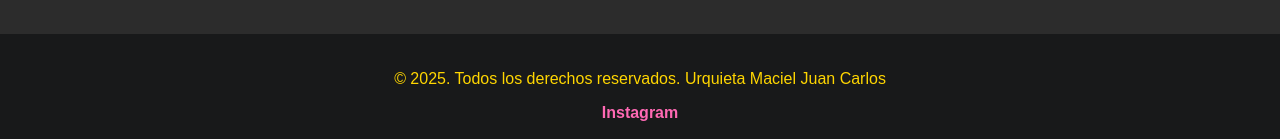
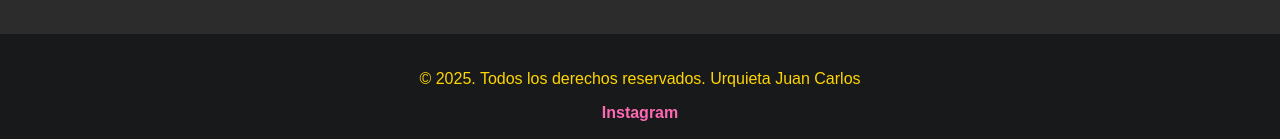
Before and after one commit to jjettas-16/zero, a plain HTML site: page Carrera.html in a window 1280 px wide. Shown: the part 3019-3158 px from the top of the page. Drawn offline with Linux system fonts and the light colour scheme.

Commit message:
Update footer copyright name

```diff
--- a/Carrera.html
+++ b/Carrera.html
@@ -145,7 +145,7 @@
     </main>
 
     <footer>
-        <p>&copy; 2025. Todos los derechos reservados. Urquieta Maciel Juan Carlos</p>
+        <p>&copy; 2025. Todos los derechos reservados. Urquieta Juan Carlos</p>
         <a href="https://www.instagram.com/juancarlosurquieta_/">Instagram</a>
     </footer>
 </body>
```
